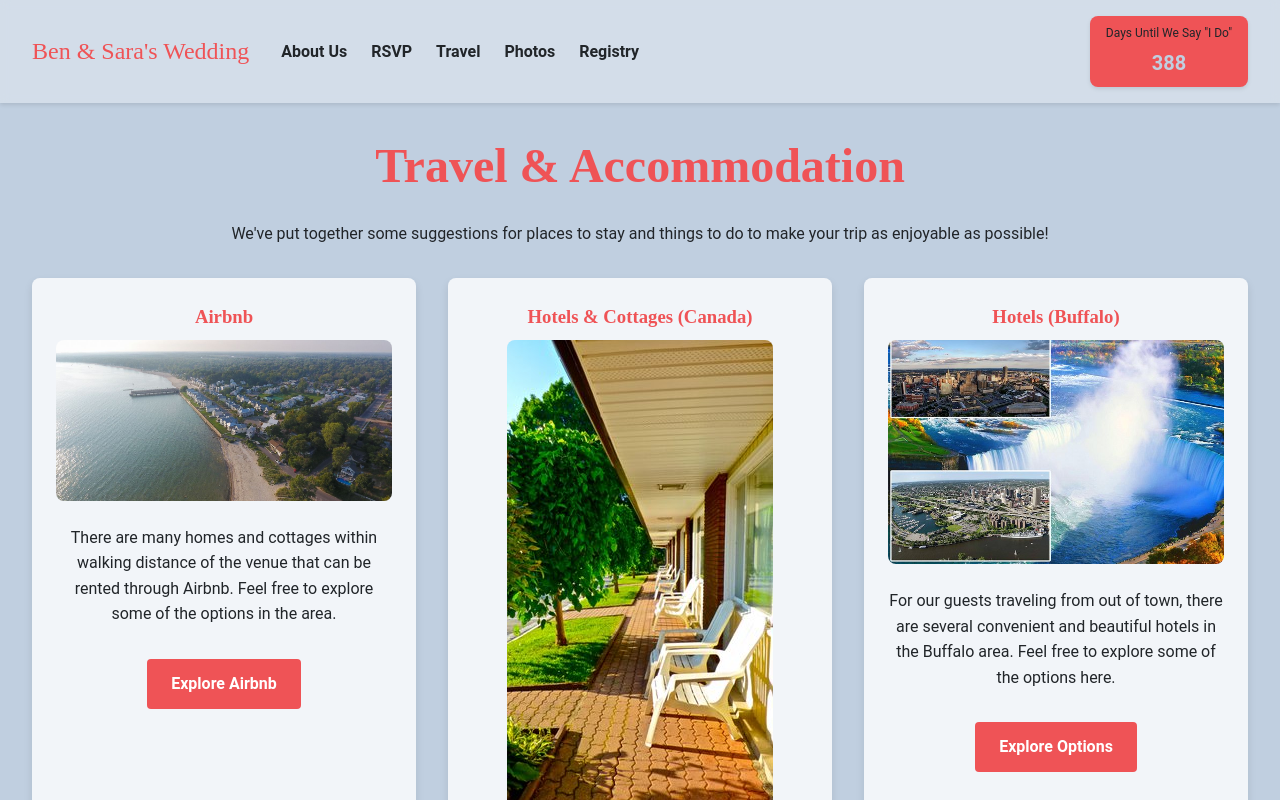
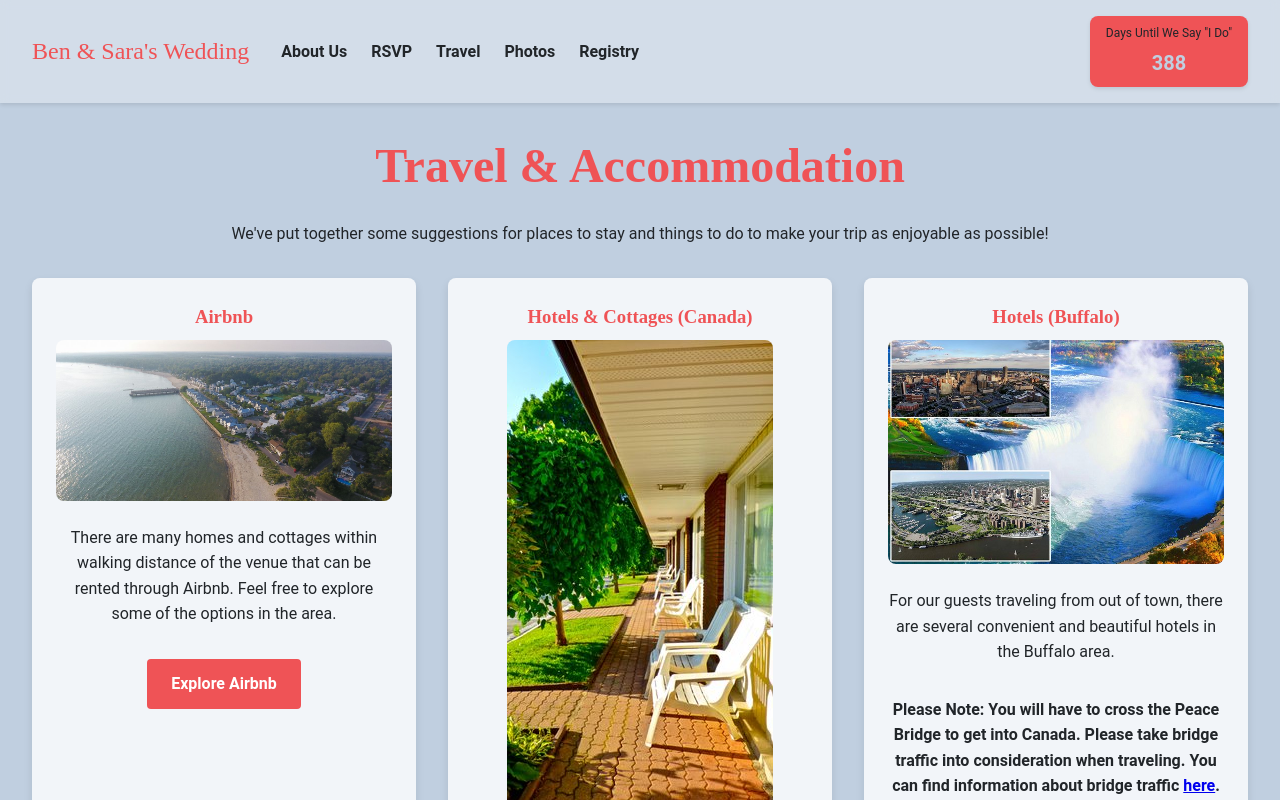
Before and after one commit to rinben/wedding-website, a React (Vite) app in the folder client/: page /travel in a window 1280 px wide. Shown: the top 800 px of the page. Built offline with nearby package versions, Linux system fonts and the light colour scheme.

Commit message:
Added travel notice for Buffalo

```diff
--- a/client/src/components/Travel.jsx
+++ b/client/src/components/Travel.jsx
@@ -50,8 +50,15 @@ function Travel() {
           <img src="/buffalo-hotel-photo.jpg" alt="Hotels in Buffalo, NY" />
           <p>
             For our guests traveling from out of town, there are several
-            convenient and beautiful hotels in the Buffalo area. Feel free to
-            explore some of the options here.
+            convenient and beautiful hotels in the Buffalo area.
+          </p>
+          <p>
+            <b>
+              Please Note: You will have to cross the Peace Bridge to get into
+              Canada. Please take bridge traffic into consideration when
+              traveling. You can find information about bridge traffic{" "}
+              <a href="https://mobile.peacebridge.com/#home">here</a>.
+            </b>
           </p>
           <Link to="/travel/buffalo" className="travel-button">
             Explore Options
```
